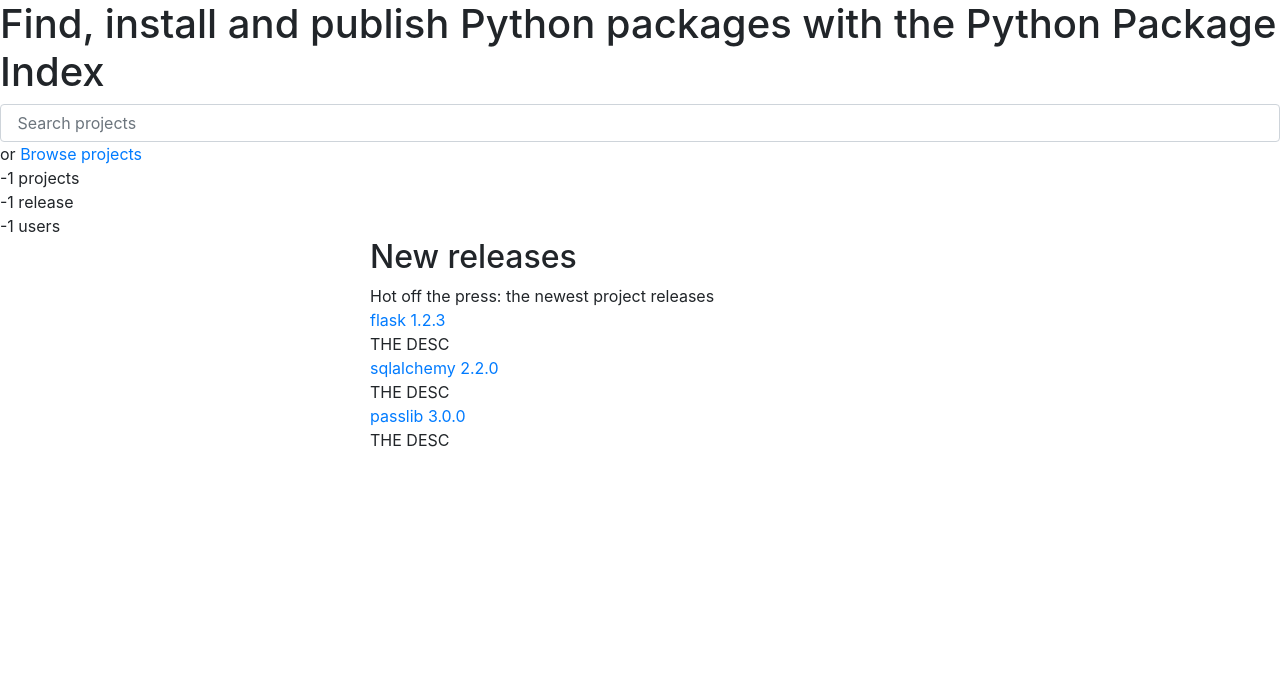
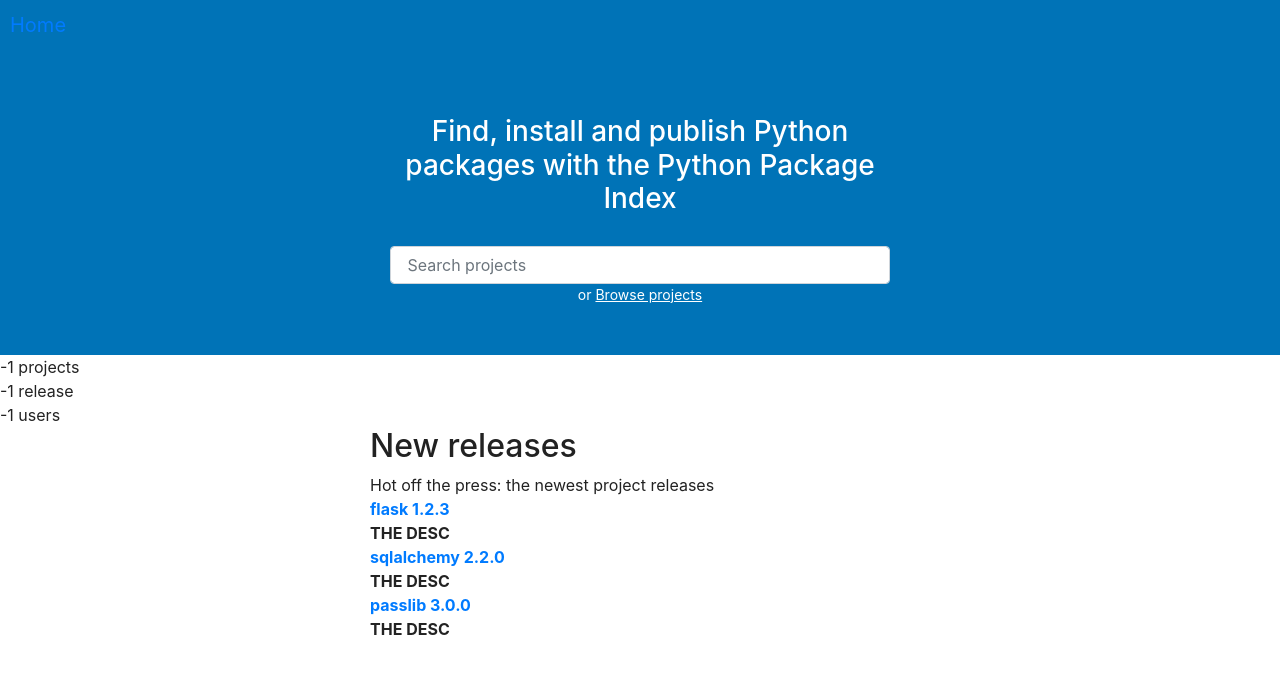
Before and after one commit to jp-sypniewski/FlaskPypiApp, a Flask app: page / in a window 1280 px wide. Shown: the top 674 px of the page. Run offline with Flask 2, Linux system fonts and the light colour scheme; some libraries are stand-ins or nearby versions.

Commit message:
add some styling for _layout.html and index.html, moved site.css from static/css to static to get site to show styling

```diff
--- a/pypi_org/app.py
+++ b/pypi_org/app.py
@@ -3,13 +3,11 @@
 app = flask.Flask(__name__)
 
 def main():
-    print('in main')
     register_blueprints()
     app.run(debug=False)
 
 
 def register_blueprints():
-    print('in register_blueprints')
     from pypi_org.views import home_views
     # from pypi_org.views import home_views
     app.register_blueprint(home_views.blueprint)
--- /dev/null
+++ b/pypi_org/static/site.css
@@ -0,0 +1,48 @@
+body {
+    color: #222;
+    background: #fff;
+    margin: 0px;
+    padding: 0px;
+}
+
+.title {
+    font-weight: bold;
+}
+
+.main_content {
+    padding: 0px;
+    margin: 0px;
+}
+
+nav {
+    background-color: #0073b7;
+    padding: 10px;
+    font-size: 20px;
+    color: white;
+    height: 65px;
+}
+
+.hero {
+    background-color: #0073b7;
+    color: white;
+    font-size: 14px;
+
+    padding: 50px 0px;
+    text-align: center;
+}
+
+.hero h1 {
+    font-size: 28px;
+    margin-bottom: 30px;
+}
+
+.hero a {
+    color: white;
+    text-decoration: underline;
+}
+
+.hero-inner {
+    max-width: 500px;
+    margin-left: auto;
+    margin-right: auto;
+}
--- a/pypi_org/templates/home/index.html
+++ b/pypi_org/templates/home/index.html
@@ -1,10 +1,11 @@
 {% extends 'shared/_layout.html' %}
 {% block main_content %}
+
     <div class="hero">
-        <h1>Find, install and publish Python packages with the Python Package Index</h1>
-
-        <input type="text" placeholder=" Search projects" class="form-control">
-
+        <div class="hero-inner">
+            <h1>Find, install and publish Python packages with the Python Package Index</h1>
+            <input type="text" placeholder=" Search projects" class="form-control">
+        </div>
         or <a href="">Browse projects</a>
     </div>
 
--- a/pypi_org/templates/shared/_layout.html
+++ b/pypi_org/templates/shared/_layout.html
@@ -9,10 +9,13 @@
     </title>
 
     <link rel="stylesheet" href="https://stackpath.bootstrapcdn.com/bootstrap/4.5.0/css/bootstrap.min.css" integrity="sha384-9aIt2nRpC12Uk9gS9baDl411NQApFmC26EwAOH8WgZl5MYYxFfc+NcPb1dKGj7Sk" crossorigin="anonymous">
+    <link rel="stylesheet" href="/static/site.css" />
 
-    <link rel="stylesheet" href="/static/css/site.css" />
 </head>
 <body>
+    <nav>
+        <a href="/">Home</a>
+    </nav>
 
     <div class="main_content">
         {% block main_content %}
--- a/pypi_org/views/home_views.py
+++ b/pypi_org/views/home_views.py
@@ -9,4 +9,5 @@
 @response(template_file='home/index.html')
 def index():
     test_packages = package_service.get_latest_packages()
+    print(str(flask.url_for('static', filename='css/site.css')))
     return {'packages': test_packages}
```
Also changed, not shown: pypi_org/static/css/site.css (deleted).
